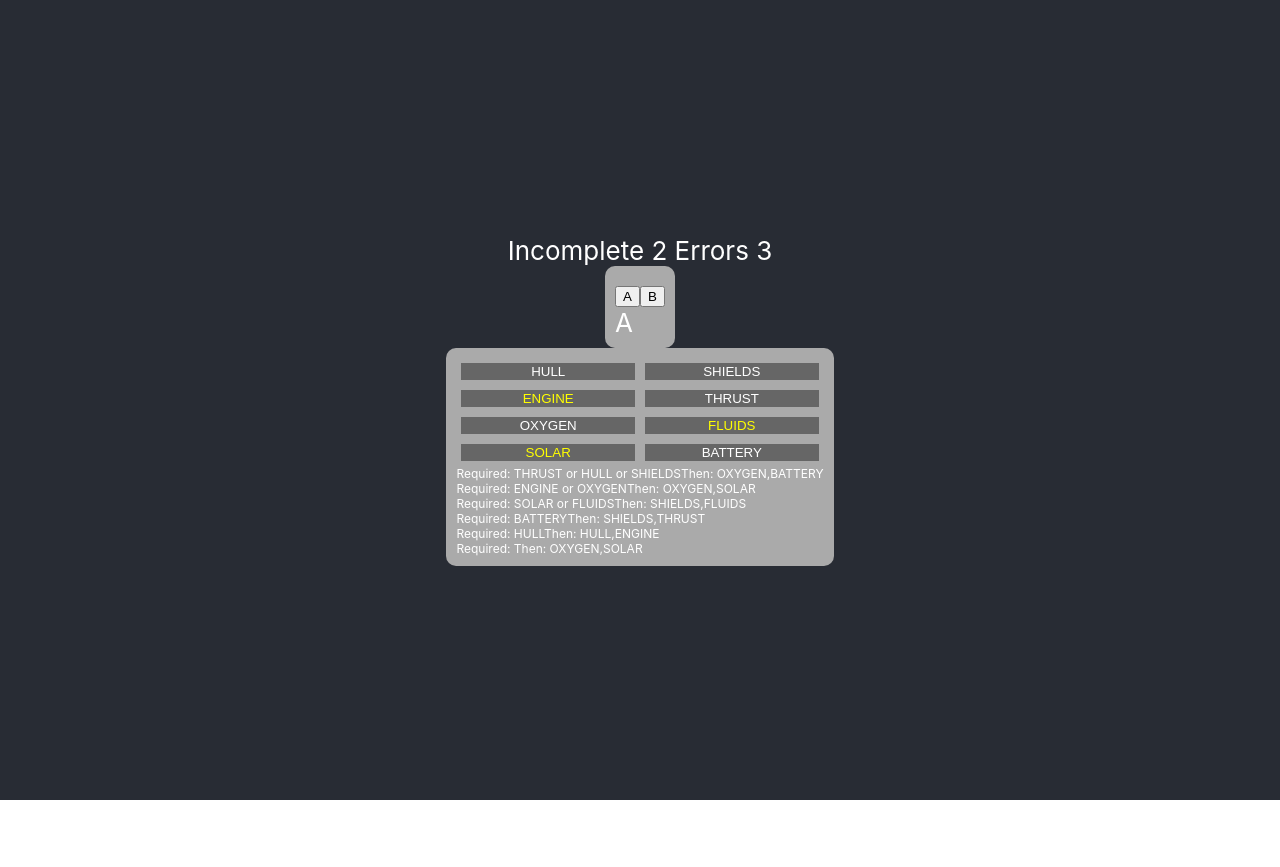
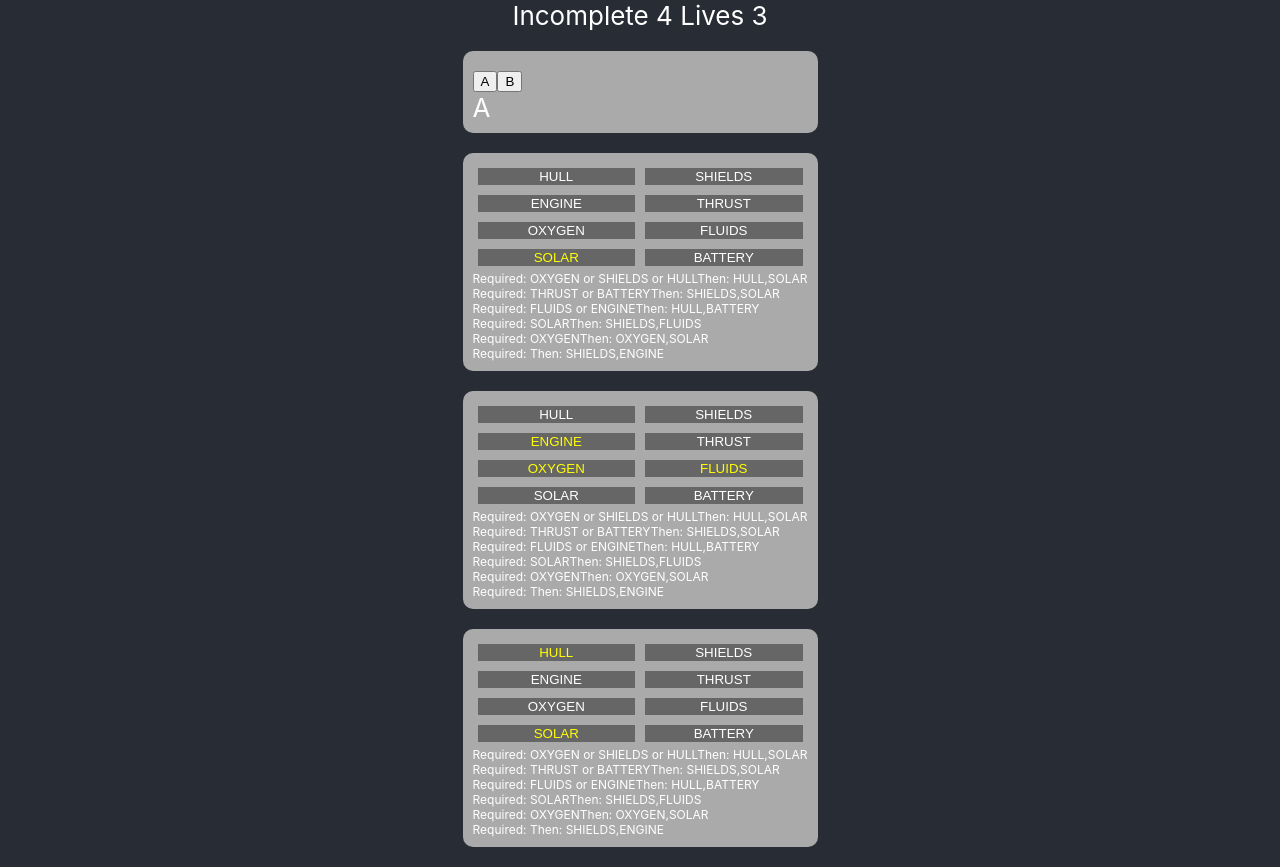
Before and after one commit to Virushaan/space-puzzle-game, a React (Create React App) app: page / in a window 1280 px wide. Before the commit the page ends 800 px from the top, so only its background shows below. Built offline with nearby package versions, Linux system fonts and the light colour scheme.

Commit message:
SPACE-1 Generalise puzzle collection rendering and extract it to Game.tsx

```diff
--- a/src/App.css
+++ b/src/App.css
@@ -41,6 +41,7 @@
   background-color: #aaa;
   padding: 10px;
   border-radius: 10px;
+  margin: 20px;
 }
 
 .puzzle.done {
--- a/src/App.tsx
+++ b/src/App.tsx
@@ -1,42 +1,13 @@
-import React, { useState } from "react";
+import React from "react";
 import "./App.css";
-import { ABPuzzle } from "./puzzles";
-import { PuzzleComponent } from "./puzzles/Puzzle";
-import { ConnectionPuzzle } from "./puzzles/ConnectionPuzzle/ConnectionPuzzle";
+import { Game } from "./puzzles/Game";
 
-const ruleSeed = BigInt(1235125415);
-const instanceSeed = BigInt(15237824);
+const ruleSeed = BigInt(157429781223);
+const gameSeed = BigInt(73237824);
 
 function App() {
-  const [errors, setErrors] = useState(3);
-  const [incomplete, setIncomplete] = useState(2);
-
-  const onSuccess = () => {
-    setIncomplete(incomplete - 1);
-  }
-
-  const onFailure = () => {
-    setErrors(errors - 1);
-  }
-
   return (
-    <header className="App-header">
-      <div>Incomplete {incomplete} Errors {errors}</div>
-      <PuzzleComponent
-        puzzle={ABPuzzle}
-        onSuccess={onSuccess}
-        onFailure={onFailure}
-        ruleSeed={ruleSeed}
-        instanceSeed={instanceSeed}
-      />
-      <PuzzleComponent
-        puzzle={ConnectionPuzzle}
-        onSuccess={onSuccess}
-        onFailure={onFailure}
-        ruleSeed={ruleSeed}
-        instanceSeed={instanceSeed}
-      />
-    </header>
+    <Game ruleSeed={ruleSeed} gameSeed={gameSeed} />
   );
 }
 
--- a/src/maths/random.ts
+++ b/src/maths/random.ts
@@ -10,23 +10,27 @@ export const generateSeed = (): bigint => {
 
 export class SeededRandom {
 
-  private engine: seedrandom.prng
+  private engine: seedrandom.prng;
 
   constructor(ruleSeed: bigint, instanceSeed = BigInt(0)) {
-    this.engine = seedrandom(`${ruleSeed}${instanceSeed}`)
+    this.engine = seedrandom(`${ruleSeed}${instanceSeed}`);
   }
 
   nextDouble(): number {
-    return this.engine()
+    return this.engine();
   }
 
   nextInt(max: number): number {
     return Math.floor(this.engine() * max)
   }
+
+  nextBigInt(max = 1000000000): bigint {
+    return BigInt(this.nextInt(max));
+  }
 }
 
 export const seededShuffle = <T>(seed: bigint, array: T[]): T[] => {
-  const rand = new SeededRandom(seed)
+  const rand = new SeededRandom(seed);
 
   for (let i = array.length - 1; i > 0; i--) {
     let j = rand.nextInt(i + 1);
--- /dev/null
+++ b/src/puzzles/Game.tsx
@@ -0,0 +1,73 @@
+import React, { useState } from "react";
+import { Seed, Puzzle } from "./types";
+import { SeededRandom } from "../maths/random";
+import { ABPuzzle } from "./ABPuzzle";
+import { ConnectionPuzzle } from "./ConnectionPuzzle/ConnectionPuzzle";
+import { PuzzleComponent } from "./Puzzle";
+
+interface PuzzleData {
+  instanceSeed: Seed;
+  puzzle: Puzzle<any, any, any>;
+  complete: boolean;
+}
+
+interface Props {
+  ruleSeed: Seed;
+  gameSeed: Seed;
+}
+
+const makePuzzle = (puzzle: Puzzle<any, any, any>, rand: SeededRandom) => ({
+  instanceSeed: rand.nextBigInt(),
+  puzzle,
+  complete: false
+});
+
+const pickPuzzles = (gameSeed: Seed): PuzzleData[] => {
+  const rand = new SeededRandom(gameSeed);
+
+  return [
+    makePuzzle(ABPuzzle, rand),
+    makePuzzle(ConnectionPuzzle, rand),
+    makePuzzle(ConnectionPuzzle, rand),
+    makePuzzle(ConnectionPuzzle, rand)
+  ];
+}
+
+export const Game = ({
+  ruleSeed,
+  gameSeed,
+}: Props) => {
+  const [errors, setErrors] = useState(3);
+  const [puzzles, setPuzzles] = useState(pickPuzzles(gameSeed));
+
+  const onSuccess = (puzzleIndex: number) => () => {
+    setPuzzles(puzzles.map(({ instanceSeed, puzzle, complete }, index) => ({
+      instanceSeed,
+      puzzle,
+      complete: puzzleIndex === index ? true : complete,
+    })));
+  };
+
+  const onFailure = () => {
+    setErrors(errors - 1);
+  };
+
+  const numIncomplete = puzzles.filter(({ complete }) => !complete).length;
+
+  return (
+    <header className="App-header">
+      <div>Incomplete {numIncomplete} Lives {errors}</div>
+      <div>
+        {puzzles.map(({ puzzle, instanceSeed }, index) => (
+          <PuzzleComponent
+            puzzle={puzzle}
+            onSuccess={onSuccess(index)}
+            onFailure={onFailure}
+            ruleSeed={ruleSeed}
+            instanceSeed={instanceSeed}
+          />
+        ))}
+      </div>
+    </header>
+  );
+}
```
